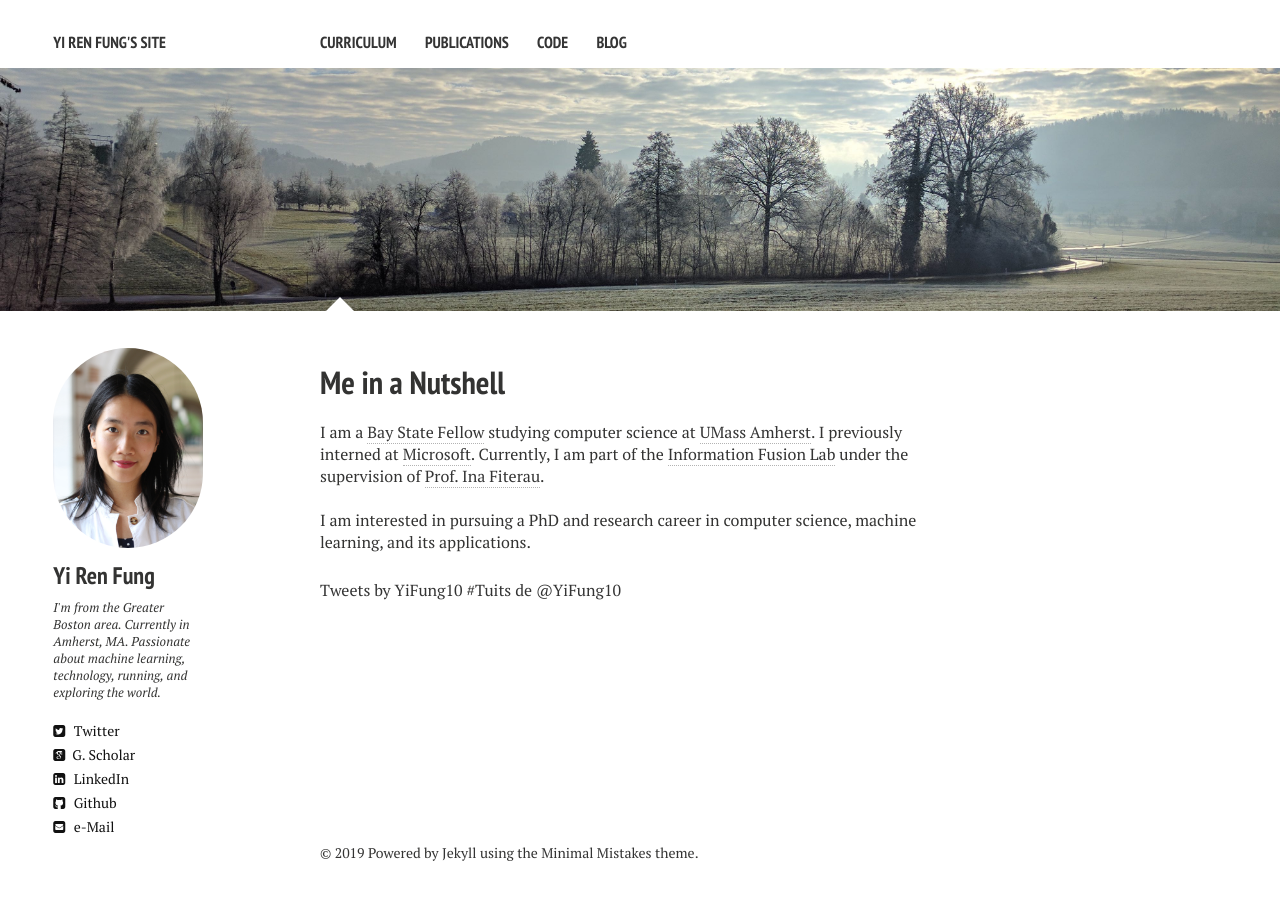
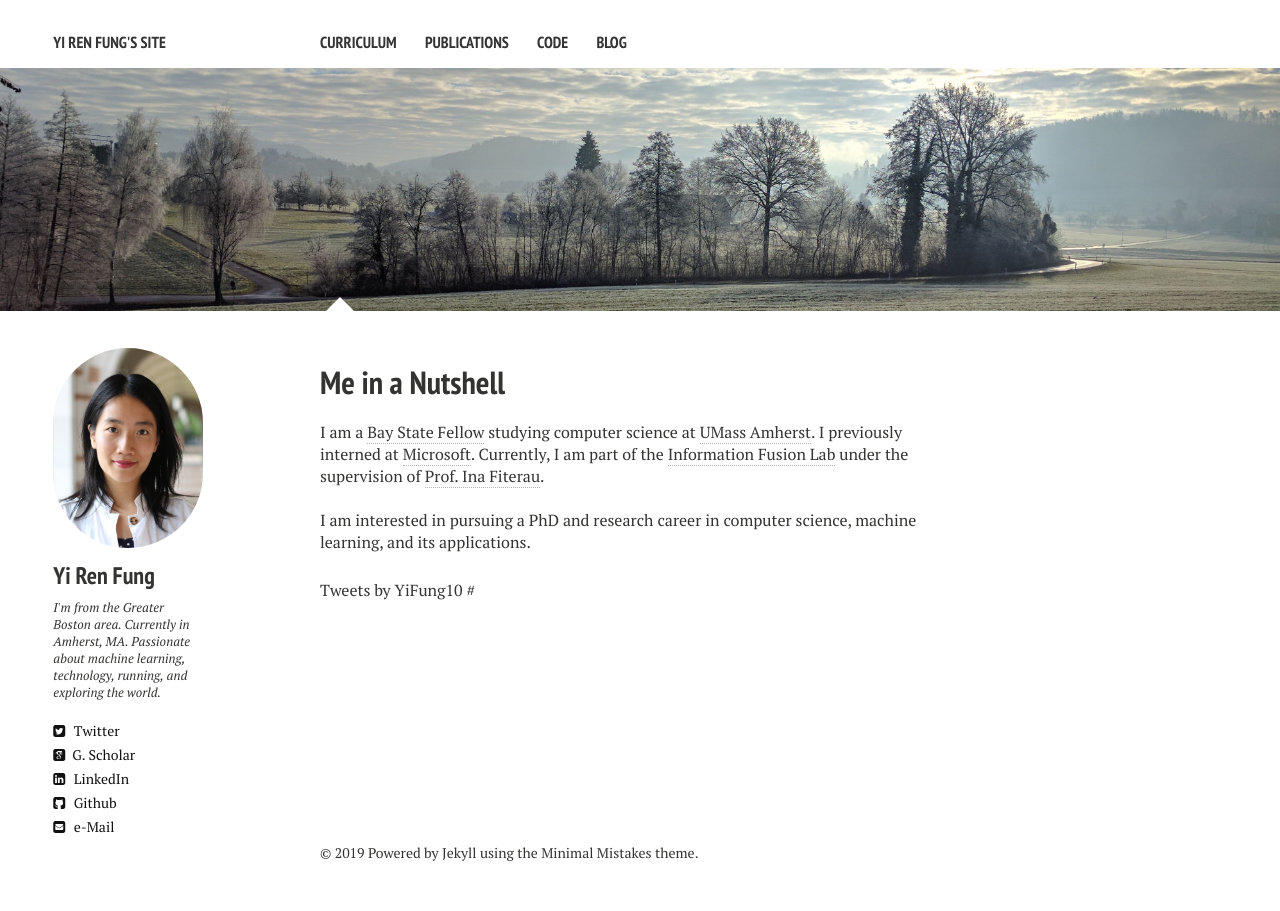
Before and after one commit to yrf1/yrf1.github.io, a Jekyll site: the page built from index.md, in a window 1280 px wide. Built offline with Jekyll 4.4.1, drawn with Linux system fonts in a browser that asks for light colours; nearby versions of some CDN libraries; comment, search, counter and statistics services are not loaded.

Commit message:
home2.html

```diff
--- a/_layouts/home2.html
+++ b/_layouts/home2.html
@@ -38,8 +38,7 @@
     <h1>{{ page.title }}</h1>
     <div class="article-wrap">
       {{ content }}
-      <a class="twitter-timeline" href="https://twitter.com/YiFung10?ref_src=twsrc%5Etfw">Tweets by YiFung10</a> <script async src="https://platform.twitter.com/widgets.js" charset="utf-8"></script>
-      #<a class="twitter-timeline" href="https://twitter.com/YiFung10" data-widget-id="338001751854686210">Tuits de @YiFung10</a>
+      <a class="twitter-timeline" href="https://twitter.com/YiFung10?ref_src=twsrc%5Etfw">Tweets by YiFung10</a> #<script async src="https://platform.twitter.com/widgets.js" charset="utf-8"></script>
       <script>!function(d,s,id){var js,fjs=d.getElementsByTagName(s)[0],p=/^http:/.test(d.location)?'http':'https';if(!d.getElementById(id)){js=d.createElement(s);js.id=id;js.src=p+"://platform.twitter.com/widgets.js";fjs.parentNode.insertBefore(js,fjs);}}(document,"script","twitter-wjs");</script>
     </div><!-- /.article-wrap -->
     {% if site.disqus_shortname and page.comments %}
```
